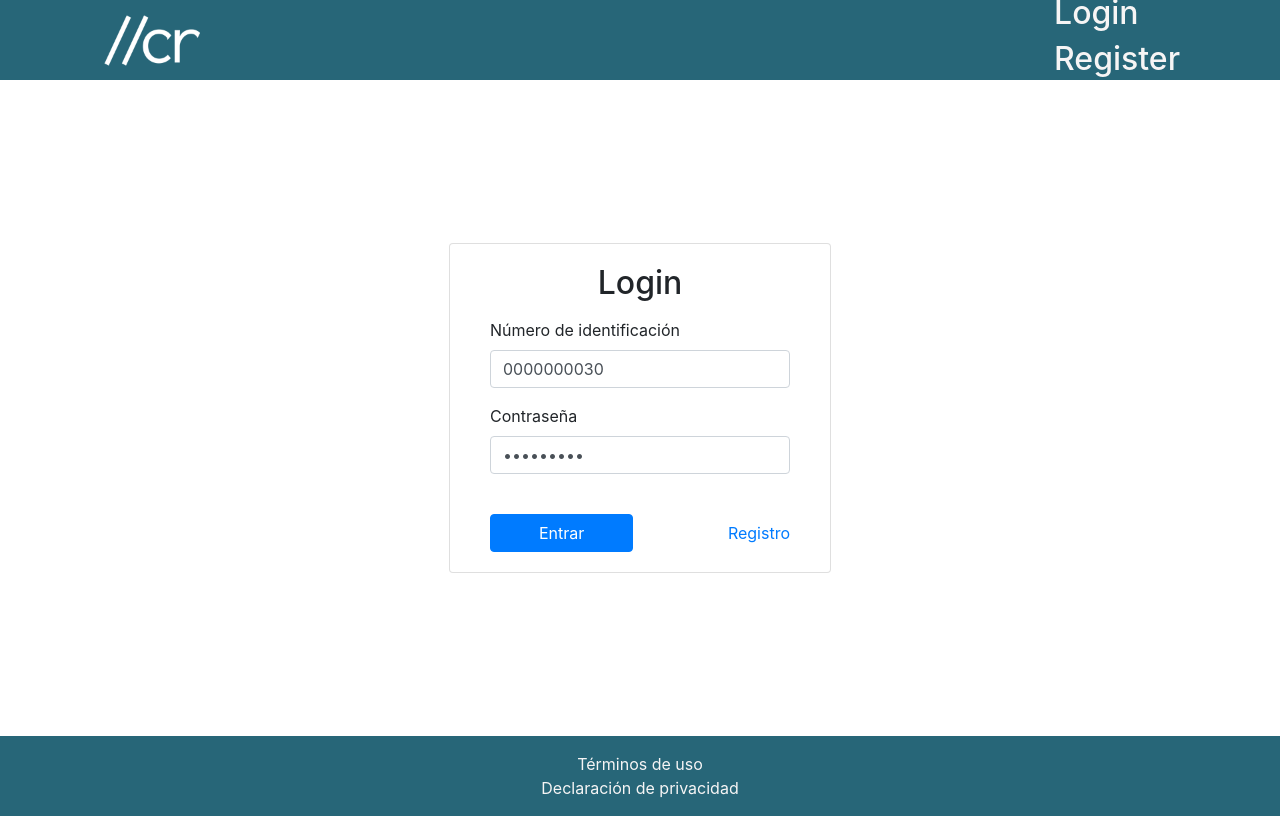
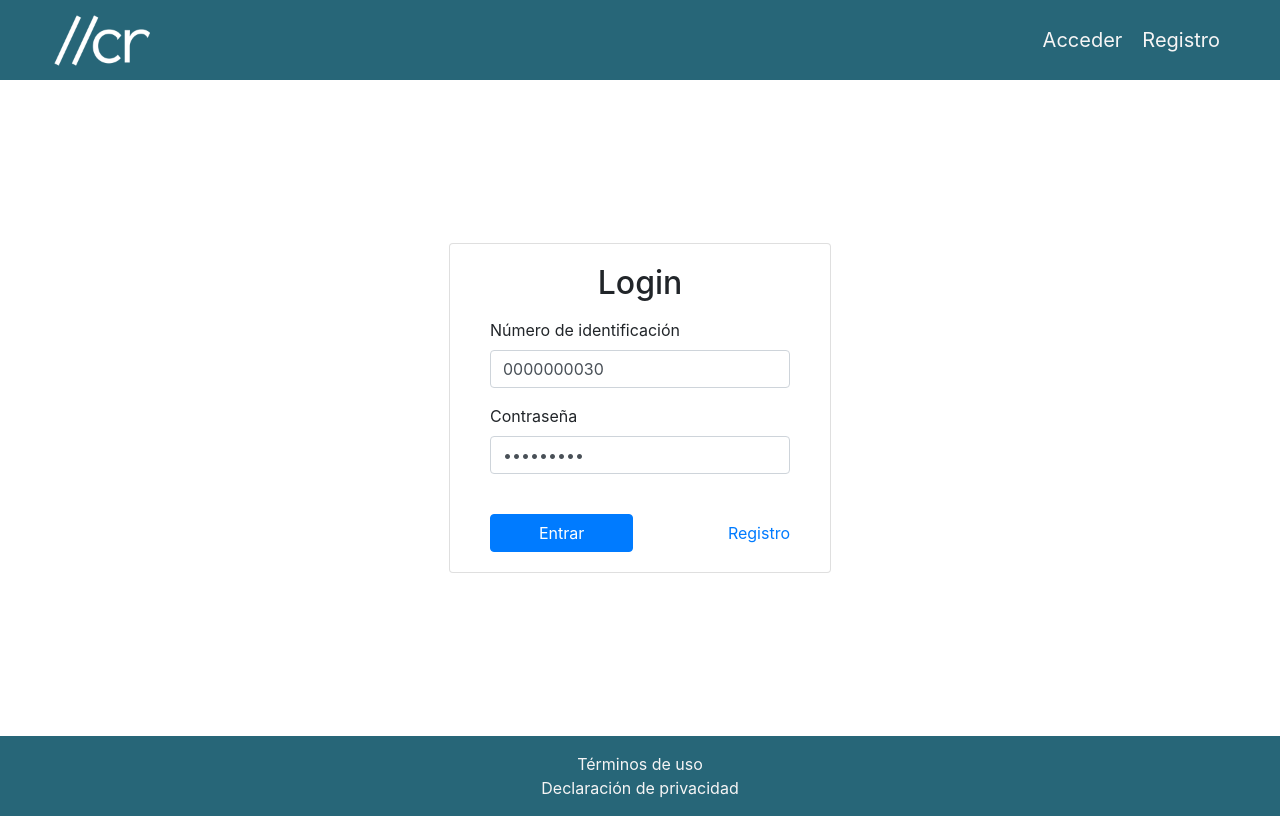
Before and after one commit to isa-app/isa-frontend, a React (Create React App) app: page / in a window 1280 px wide. Built offline with nearby package versions, Linux system fonts and the light colour scheme.

Commit message:
Add styles to header

```diff
--- a/src/assets/styles/components/Header.scss
+++ b/src/assets/styles/components/Header.scss
@@ -4,8 +4,7 @@
   @include flexbox;
   background-color: $main-color;
   justify-content: space-between;
-  padding-left: 100px;
-  padding-right: 100px;
+  padding: 0px 50px;
   width: 100%;
   height: $header-height;
 }
@@ -19,3 +18,22 @@ img {
   width: 100px;
   filter: brightness(0) invert(1);
 }
+
+.login-register {
+  display: flex;
+  flex-wrap: wrap;
+}
+
+.login-register a {
+  display: flex;
+  align-items: center;
+  padding: 0px 10px;
+  height: $header-height;
+  font-size: 20px;
+}
+
+.login-register a:hover {
+  opacity: 0.7;
+  color: white;
+  text-decoration: none;
+}
--- a/src/components/Header.jsx
+++ b/src/components/Header.jsx
@@ -9,13 +9,9 @@ const Header = () => {
       <Link to="/">
         <img src={codeRiseLogo} alt="Code Rise Logo" />
       </Link>
-      <div>
-        <Link to="/login">
-          <h2>Login</h2>
-        </Link>
-        <Link to="/register">
-          <h2>Register</h2>
-        </Link>
+      <div className="login-register">
+        <Link to="/login">Acceder</Link>
+        <Link to="/register">Registro</Link>
       </div>
     </header>
   );
```
